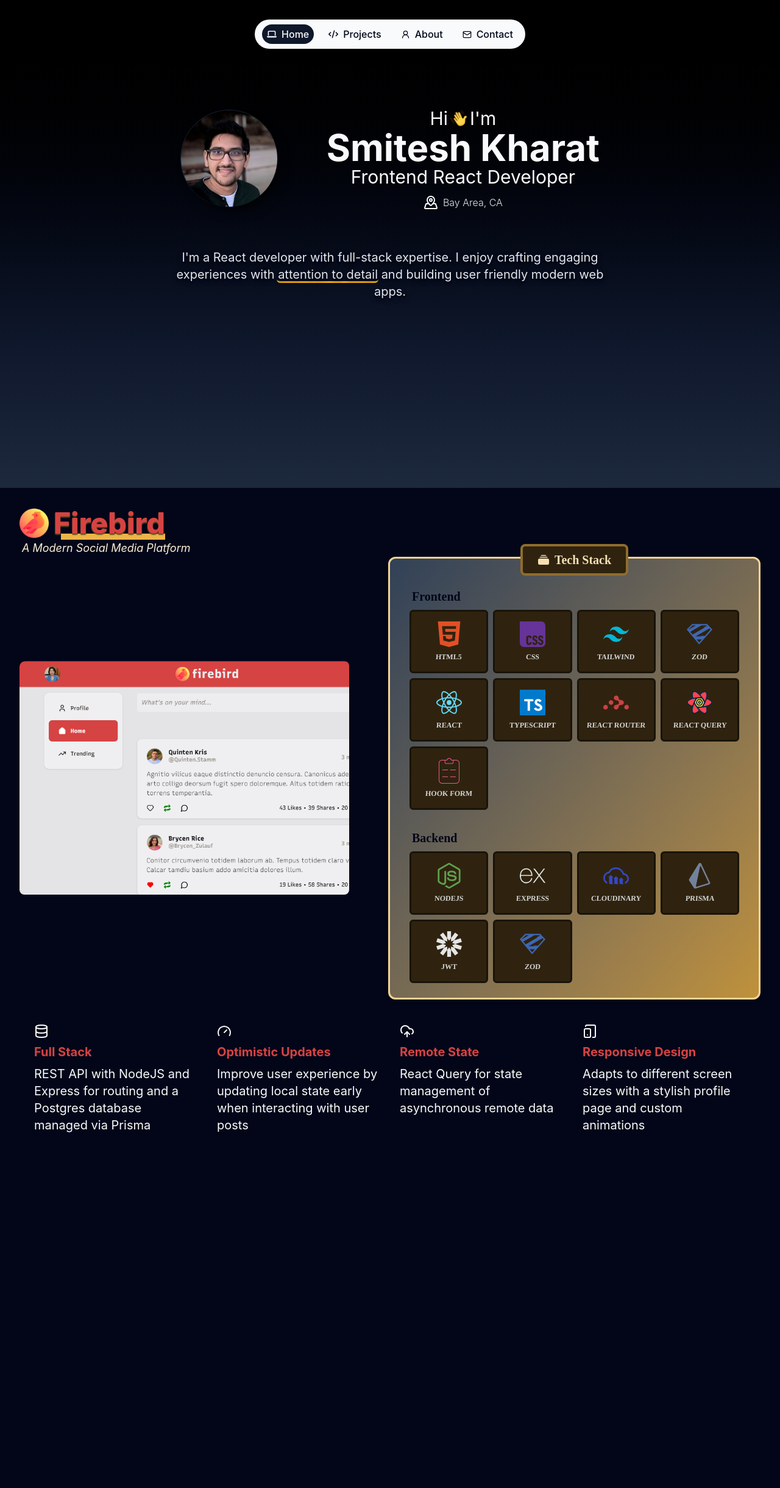
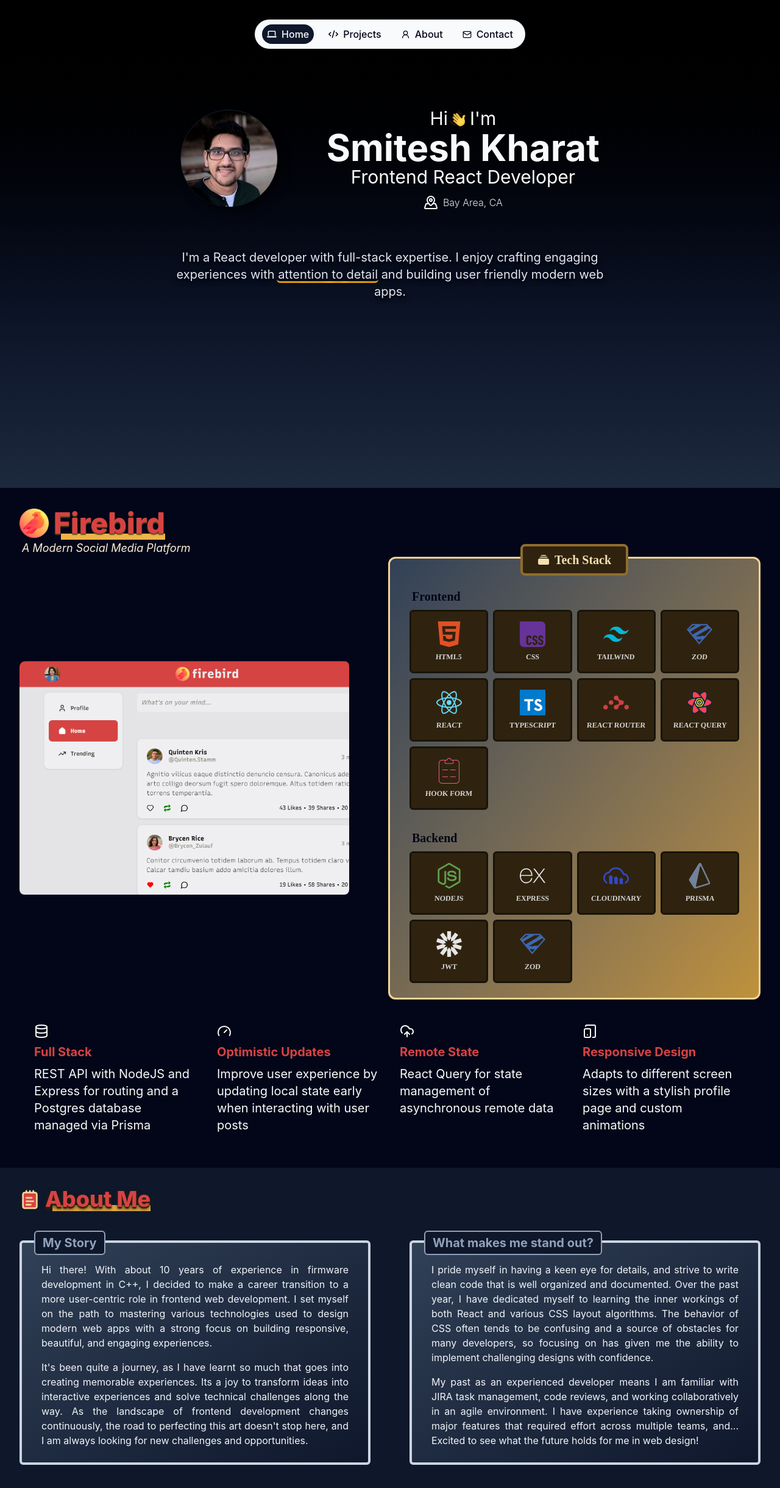
Before and after one commit to skharat8/portfolio-site, a React (Vite) app: page / in a window 1280 px wide. Shown: the top 2440 px of the page at 61% size. Before the commit the page ends 1915 px from the top, so only its background shows below. Built offline with nearby package versions, Linux system fonts and the light colour scheme; what @midudev/tailwind-animations would draw is missing.

Commit message:
Implement the About Me section
Add a generic section title component that can be used for multiple
sections.

```diff
--- a/src/assets/theme.css
+++ b/src/assets/theme.css
@@ -14,7 +14,18 @@
   --color-background: var(--color-slate-950);
 
   /* Neutral Color: Tailwind Slate */
-  --color-primary: var(--color-indigo-600);
+  --color-primary: var(--color-indigo-500);
+
+  --color-primary-indigo-50: hsl(221 68% 93%);
+  --color-primary-indigo-100: hsl(221 78% 86%);
+  --color-primary-indigo-200: hsl(224 67% 76%);
+  --color-primary-indigo-300: hsl(225 57% 67%);
+  --color-primary-indigo-400: hsl(227 50% 59%);
+  --color-primary-indigo-500: hsl(227 42% 51%);
+  --color-primary-indigo-600: hsl(228 45% 45%);
+  --color-primary-indigo-700: hsl(230 49% 41%);
+  --color-primary-indigo-800: hsl(232 51% 36%);
+  --color-primary-indigo-900: hsl(234 62% 26%);
 
   --color-secondary-50: hsl(38 65% 95%);
   --color-secondary-100: hsl(38 85% 92%);
@@ -34,7 +45,7 @@
   --color-accent-red-100: hsl(360 82% 89%);
   --color-accent-red-200: hsl(360 77% 78%);
   --color-accent-red-300: hsl(360 71% 66%);
-  --color-accent-red-400: hsl(360 64% 55%);
+  --color-accent-red-400: hsl(0 64% 55%);
   --color-accent-red-500: hsl(360 67% 44%);
   --color-accent-red-600: hsl(360 72% 38%);
   --color-accent-red-700: hsl(360 79% 32%);
--- /dev/null
+++ b/src/components/AboutMe.tsx
@@ -0,0 +1,82 @@
+import { BookOpenText, NotepadText } from "lucide-react";
+
+import { cn, tw } from "@/lib/utils";
+
+import MaxWidthWrapper from "./MaxWidthWrapper";
+import SectionTitle from "./SectionTitle";
+
+function AboutMe() {
+  const textWrapperStyles = tw`group hover:border-secondary-300 relative mb-6 w-[min(700px,95%)] rounded-md
+  border-4 border-slate-300 bg-gradient-to-br from-slate-700 to-slate-900 px-6
+  py-5 text-justify text-pretty text-slate-100`;
+
+  const subHeaderStyles = tw`group-hover:bg-accent-red-800 group-hover:text-accent-red-100
+  group-hover:border-accent-red-400 absolute -translate-x-3
+  -translate-y-[calc(100%+0.25rem)] rounded-md border-2 border-slate-400
+  bg-slate-900 px-3 py-1 text-xl font-bold text-slate-400`;
+
+  return (
+    <section id="about" className="scroll-mt-7 bg-slate-900">
+      <MaxWidthWrapper maxWidth="1400px">
+        <SectionTitle
+          className="mb-7"
+          icon={
+            <NotepadText
+              size={34}
+              stroke="var(--color-secondary-300)"
+              fill="var(--color-accent-red-400)"
+            />
+          }
+        >
+          About Me
+        </SectionTitle>
+
+        <div className="flex-center-col gap-4 md:flex-row md:gap-8">
+          <div className={textWrapperStyles}>
+            <h3 className={subHeaderStyles}>My Story</h3>
+
+            <p className="mt-2 mb-4">
+              Hi there! With about 10 years of experience in firmware
+              development in C++, I decided to make a career transition to a
+              more user-centric role in frontend web development. I set myself
+              on the path to mastering various technologies used to design
+              modern web apps with a strong focus on building responsive,
+              beautiful, and engaging experiences.
+            </p>
+            <p>
+              It's been quite a journey, as I have learnt so much that goes into
+              creating memorable experiences. Its a joy to transform ideas into
+              interactive experiences and solve technical challenges along the
+              way. As the landscape of frontend development changes
+              continuously, the road to perfecting this art doesn't stop here,
+              and I am always looking for new challenges and opportunities.
+            </p>
+          </div>
+
+          <div className={textWrapperStyles}>
+            <h3 className={subHeaderStyles}>What makes me stand out?</h3>
+
+            <p className="mt-2 mb-4">
+              I pride myself in having a keen eye for details, and strive to
+              write clean code that is well organized and documented. Over the
+              past year, I have dedicated myself to learning the inner workings
+              of both React and various CSS layout algorithms. The behavior of
+              CSS often tends to be confusing and a source of obstacles for many
+              developers, so focusing on has given me the ability to implement
+              challenging designs with confidence.
+            </p>
+            <p>
+              My past as an experienced developer means I am familiar with JIRA
+              task management, code reviews, and working collaboratively in an
+              agile environment. I have experience taking ownership of major
+              features that required effort across multiple teams, and...
+              Excited to see what the future holds for me in web design!
+            </p>
+          </div>
+        </div>
+      </MaxWidthWrapper>
+    </section>
+  );
+}
+
+export default AboutMe;
--- /dev/null
+++ b/src/components/SectionTitle.tsx
@@ -0,0 +1,46 @@
+import type { PropsWithChildren } from "react";
+
+import { motion } from "motion/react";
+
+import { cn } from "@/lib/utils";
+
+type SectionTitleProps = {
+  icon: React.ReactNode;
+  className?: string;
+};
+
+function SectionTitle({
+  icon,
+  className,
+  children,
+}: PropsWithChildren<SectionTitleProps>) {
+  return (
+    <div className={cn(className, "flex items-center gap-2 text-4xl")}>
+      {/* Logo */}
+      <motion.div
+        initial={{ x: "calc(-100% - 32px)" }}
+        whileInView={{ x: 0 }}
+        transition={{ type: "spring", damping: 13 }}
+      >
+        {icon}
+      </motion.div>
+
+      <motion.h2
+        className={`text-accent-red-400 text-shadow-secondary-900 relative isolate inline-block
+          font-extrabold text-shadow-lg`}
+        initial={{ opacity: 0 }}
+        whileInView={{ opacity: 1 }}
+      >
+        <span
+          aria-hidden
+          className={
+            "border-secondary-500 absolute inset-0 bottom-0 left-3 -z-1 border-b-10"
+          }
+        ></span>
+        {children}
+      </motion.h2>
+    </div>
+  );
+}
+
+export default SectionTitle;
--- a/src/routes/index.tsx
+++ b/src/routes/index.tsx
@@ -1,5 +1,6 @@
 import { createFileRoute } from "@tanstack/react-router";
 
+import AboutMe from "@/components/AboutMe";
 import Hero from "@/components/Hero";
 import Projects from "@/components/Projects";
 
@@ -12,6 +13,7 @@
     <main>
       <Hero />
       <Projects />
+      <AboutMe />
     </main>
   );
 }
```
